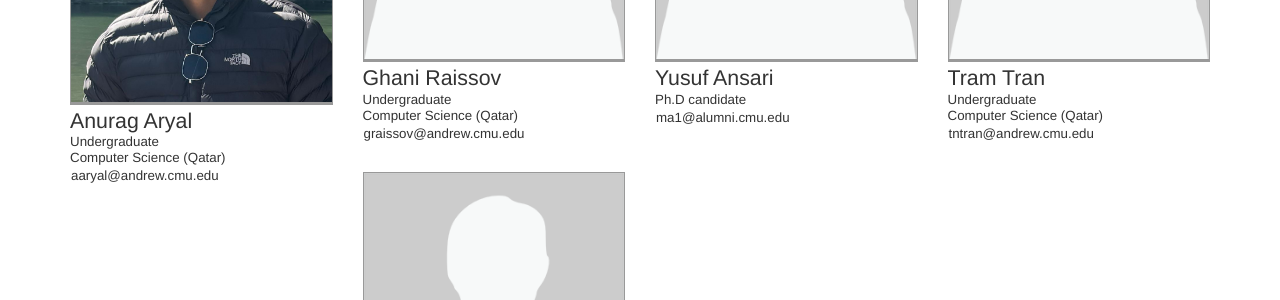
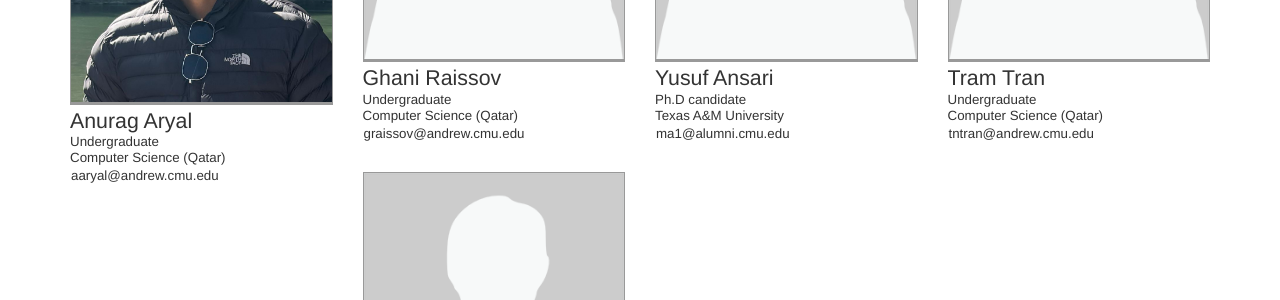
Before and after one commit to cmu-impactlab/cmu-impactlab.github.io, a Jekyll site: the page built from members/index.html, in a window 1280 px wide. Shown: the part 853-1153 px from the top of the page. Built offline with Jekyll 4.4.1, drawn with Linux system fonts in a browser that asks for light colours; nearby versions of some CDN libraries; some web fonts are replaced.

Commit message:
new affilitions

```diff
--- a/_data/affiliations.yml
+++ b/_data/affiliations.yml
@@ -5,3 +5,4 @@ sc: Societal Computing
 IIT_Madras: IIT Madras
 IIT_Gandhinagar: IIT Gandhinagar
 CD: Computational Design
+TAMU: Texas A&M University
```
